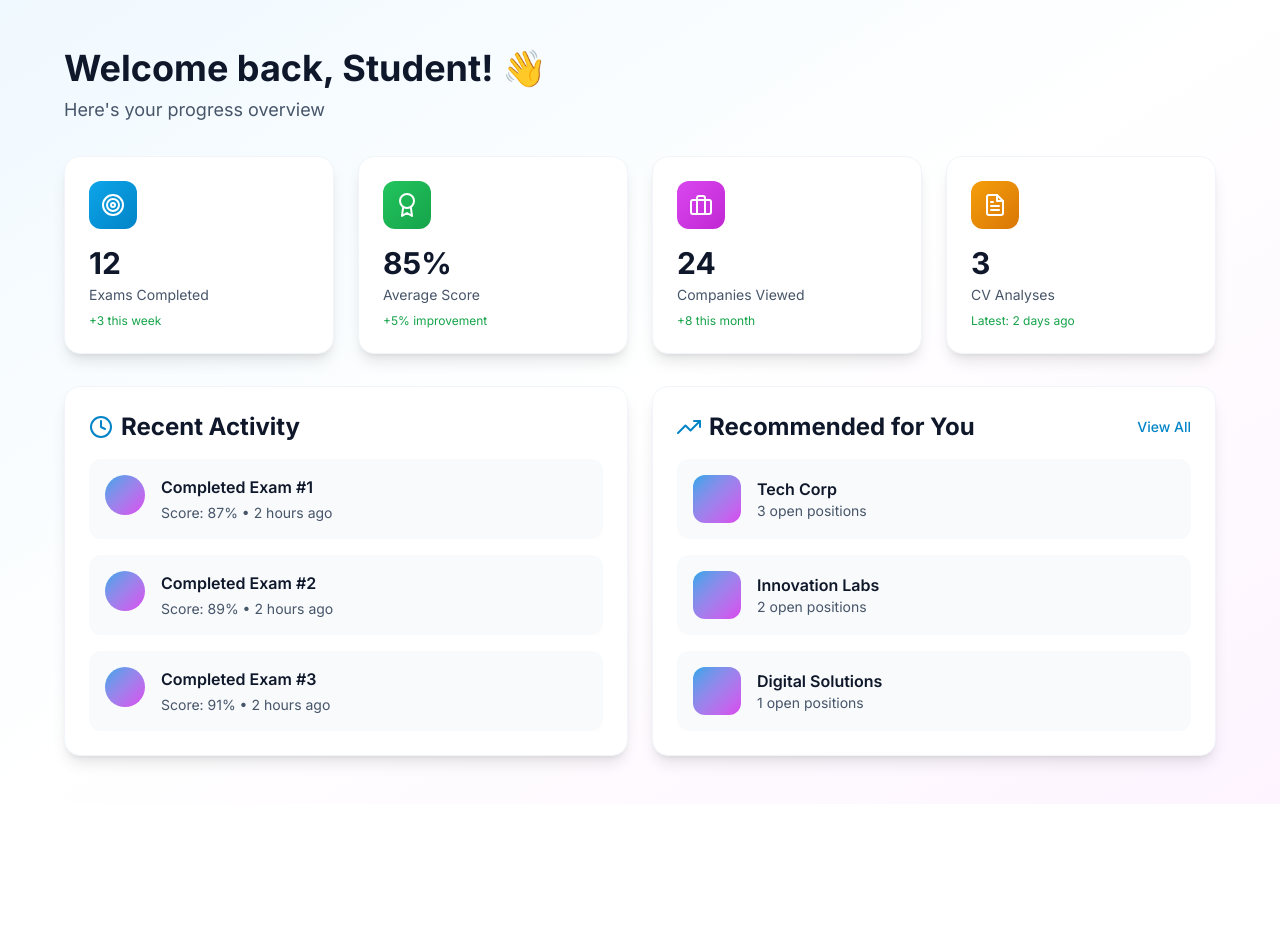
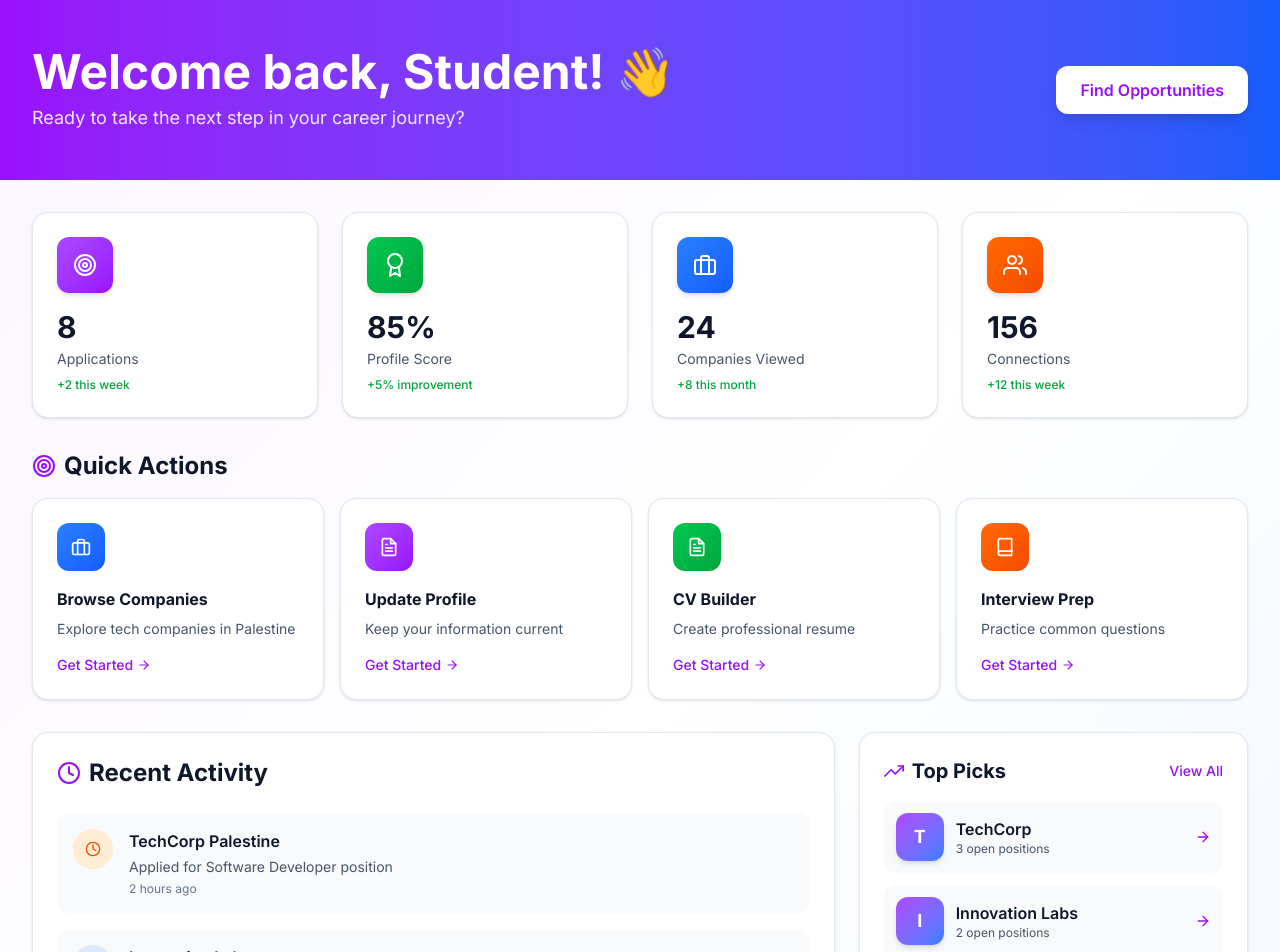
Before and after one commit to TalentsPal/TalentsPal, a Next.js app in the folder frontend/: page /student/dashboard in a window 1280 px wide. Shown: the top 952 px of the page. Before the commit the page ends 804 px from the top, so only its background shows below. Built offline with nearby package versions, Linux system fonts and the light colour scheme.

Commit message:
Update student dashboard page

```diff
--- a/frontend/src/app/student/dashboard/page.tsx
+++ b/frontend/src/app/student/dashboard/page.tsx
@@ -1,7 +1,8 @@
 'use client';
 
-import React from 'react';
+import React, { useState, useEffect } from 'react';
 import Link from 'next/link';
+import { useRouter } from 'next/navigation';
 import { motion } from 'framer-motion';
 import {
   FiTrendingUp,
@@ -10,57 +11,168 @@ import {
   FiTarget,
   FiAward,
   FiClock,
+  FiUsers,
+  FiBook,
+  FiStar,
+  FiCalendar,
+  FiArrowRight,
+  FiCheckCircle,
+  FiAlertCircle,
 } from 'react-icons/fi';
 
 export default function StudentDashboard() {
+  const router = useRouter();
+  const [user, setUser] = useState<any>(null);
+
+  useEffect(() => {
+    // Get user from localStorage
+    const userData = localStorage.getItem('user');
+    if (userData) {
+      setUser(JSON.parse(userData));
+    }
+  }, []);
+
   const stats = [
     {
       icon: <FiTarget className="text-2xl" />,
-      label: 'Exams Completed',
-      value: '12',
-      change: '+3 this week',
-      color: 'from-primary-500 to-primary-600',
+      label: 'Applications',
+      value: '8',
+      change: '+2 this week',
+      color: 'from-purple-500 to-purple-600',
+      bgColor: 'bg-purple-50 dark:bg-purple-900/20',
     },
     {
       icon: <FiAward className="text-2xl" />,
-      label: 'Average Score',
+      label: 'Profile Score',
       value: '85%',
       change: '+5% improvement',
-      color: 'from-success-500 to-success-600',
+      color: 'from-green-500 to-green-600',
+      bgColor: 'bg-green-50 dark:bg-green-900/20',
     },
     {
       icon: <FiBriefcase className="text-2xl" />,
       label: 'Companies Viewed',
       value: '24',
       change: '+8 this month',
-      color: 'from-secondary-500 to-secondary-600',
+      color: 'from-blue-500 to-blue-600',
+      bgColor: 'bg-blue-50 dark:bg-blue-900/20',
     },
     {
-      icon: <FiFileText className="text-2xl" />,
-      label: 'CV Analyses',
-      value: '3',
-      change: 'Latest: 2 days ago',
-      color: 'from-warning-500 to-warning-600',
+      icon: <FiUsers className="text-2xl" />,
+      label: 'Connections',
+      value: '156',
+      change: '+12 this week',
+      color: 'from-orange-500 to-orange-600',
+      bgColor: 'bg-orange-50 dark:bg-orange-900/20',
+    },
+  ];
+
+  const quickActions = [
+    {
+      title: 'Browse Companies',
+      description: 'Explore tech companies in Palestine',
+      icon: <FiBriefcase className="text-xl" />,
+      color: 'from-blue-500 to-blue-600',
+      link: '/student/companies',
+    },
+    {
+      title: 'Update Profile',
+      description: 'Keep your information current',
+      icon: <FiFileText className="text-xl" />,
+      color: 'from-purple-500 to-purple-600',
+      link: '/student/profile',
+    },
+    {
+      title: 'CV Builder',
+      description: 'Create professional resume',
+      icon: <FiFileText className="text-xl" />,
+      color: 'from-green-500 to-green-600',
+      link: '/student/cv-builder',
+    },
+    {
+      title: 'Interview Prep',
+      description: 'Practice common questions',
+      icon: <FiBook className="text-xl" />,
+      color: 'from-orange-500 to-orange-600',
+      link: '/student/interview-prep',
+    },
+  ];
+
+  const recentActivity = [
+    {
+      type: 'application',
+      company: 'TechCorp Palestine',
+      action: 'Applied for Software Developer position',
+      time: '2 hours ago',
+      status: 'pending',
+    },
+    {
+      type: 'profile',
+      company: 'Innovation Labs',
+      action: 'Company viewed your profile',
+      time: '5 hours ago',
+      status: 'info',
+    },
+    {
+      type: 'connection',
+      company: 'Digital Solutions',
+      action: 'New connection request',
+      time: '1 day ago',
+      status: 'success',
+    },
+  ];
+
+  const upcomingEvents = [
+    {
+      title: 'Career Fair 2025',
+      date: 'Dec 15, 2025',
+      time: '10:00 AM',
+      location: 'Birzeit University',
+      type: 'fair',
+    },
+    {
+      title: 'Tech Workshop',
+      date: 'Dec 20, 2025',
+      time: '2:00 PM',
+      location: 'Online',
+      type: 'workshop',
     },
   ];
 
   return (
-    <div className="min-h-screen bg-gradient-to-br from-primary-50 via-white to-secondary-50 dark:from-dark-950 dark:via-dark-900 dark:to-dark-950 py-12 px-4 sm:px-6 lg:px-8">
-      <div className="container-custom">
-        {/* Header */}
+    <div className="min-h-screen bg-gradient-to-br from-purple-50 via-white to-blue-50 dark:from-dark-950 dark:via-dark-900 dark:to-dark-950">
+      {/* Hero Section */}
+      <div className="bg-gradient-to-r from-purple-600 to-blue-600 text-white">
+        <div className="container-custom py-12">
           <motion.div
-          initial={{ opacity: 0, y: -20 }}
+            initial={{ opacity: 0, y: 20 }}
             animate={{ opacity: 1, y: 0 }}
-          className="mb-8"
+            className="flex flex-col md:flex-row justify-between items-start md:items-center gap-4"
           >
-          <h1 className="text-4xl font-bold text-dark-900 dark:text-dark-50 mb-2">
-            Welcome back, Student! 👋
+            <div>
+              <h1 className="text-4xl md:text-5xl font-bold mb-2">
+                Welcome back, {user?.fullName || 'Student'}! 👋
               </h1>
-          <p className="text-lg text-dark-600 dark:text-dark-400">
-            Here's your progress overview
+              <p className="text-lg text-purple-100">
+                Ready to take the next step in your career journey?
               </p>
+            </div>
+            <div className="flex gap-3">
+              <Link href="/student/companies">
+                <motion.button
+                  whileHover={{ scale: 1.05 }}
+                  whileTap={{ scale: 0.95 }}
+                  className="px-6 py-3 bg-white text-purple-600 rounded-xl font-semibold shadow-lg hover:shadow-xl transition-all"
+                >
+                  Find Opportunities
+                </motion.button>
+              </Link>
+            </div>
           </motion.div>
+        </div>
+      </div>
 
+      <div className="container-custom py-8">
         {/* Stats Grid */}
         <div className="grid grid-cols-1 md:grid-cols-2 lg:grid-cols-4 gap-6 mb-8">
           {stats.map((stat, index) => (
@@ -69,12 +181,14 @@ export default function StudentDashboard() {
               initial={{ opacity: 0, y: 20 }}
               animate={{ opacity: 1, y: 0 }}
               transition={{ delay: index * 0.1 }}
-              className="card p-6"
+              className="bg-white dark:bg-dark-800 rounded-2xl shadow-sm hover:shadow-lg transition-all p-6 border border-gray-100 dark:border-dark-700"
             >
+              <div className="flex justify-between items-start mb-4">
                 <div
-                className={`w-12 h-12 rounded-xl bg-gradient-to-br ${stat.color} flex items-center justify-center text-white mb-4`}
+                  className={`w-14 h-14 rounded-xl bg-gradient-to-br ${stat.color} flex items-center justify-center text-white shadow-md`}
                 >
                   {stat.icon}
+                </div>
               </div>
               <div className="text-3xl font-bold text-dark-900 dark:text-dark-50 mb-1">
                 {stat.value}
@@ -82,83 +196,200 @@ export default function StudentDashboard() {
               <div className="text-sm text-dark-600 dark:text-dark-400 mb-2">
                 {stat.label}
               </div>
-              <div className="text-xs text-success-600 dark:text-success-400">
+              <div className="text-xs text-green-600 dark:text-green-400 font-medium">
                 {stat.change}
               </div>
             </motion.div>
           ))}
         </div>
 
+        {/* Quick Actions */}
+        <motion.div
+          initial={{ opacity: 0, y: 20 }}
+          animate={{ opacity: 1, y: 0 }}
+          transition={{ delay: 0.4 }}
+          className="mb-8"
+        >
+          <h2 className="text-2xl font-bold text-dark-900 dark:text-dark-50 mb-4 flex items-center gap-2">
+            <FiTarget className="text-purple-600" />
+            Quick Actions
+          </h2>
+          <div className="grid grid-cols-1 md:grid-cols-2 lg:grid-cols-4 gap-4">
+            {quickActions.map((action, index) => (
+              <Link key={action.title} href={action.link}>
+                <motion.div
+                  initial={{ opacity: 0, y: 20 }}
+                  animate={{ opacity: 1, y: 0 }}
+                  transition={{ delay: 0.5 + index * 0.1 }}
+                  whileHover={{ scale: 1.03, y: -5 }}
+                  className="bg-white dark:bg-dark-800 rounded-2xl p-6 shadow-sm hover:shadow-xl transition-all cursor-pointer border border-gray-100 dark:border-dark-700 group"
+                >
+                  <div
+                    className={`w-12 h-12 rounded-xl bg-gradient-to-br ${action.color} flex items-center justify-center text-white mb-4 group-hover:scale-110 transition-transform`}
+                  >
+                    {action.icon}
+                  </div>
+                  <h3 className="font-bold text-dark-900 dark:text-dark-50 mb-2 group-hover:text-purple-600 transition-colors">
+                    {action.title}
+                  </h3>
+                  <p className="text-sm text-dark-600 dark:text-dark-400">
+                    {action.description}
+                  </p>
+                  <div className="mt-4 flex items-center text-purple-600 text-sm font-medium">
+                    Get Started
+                    <FiArrowRight className="ml-1 group-hover:translate-x-1 transition-transform" />
+                  </div>
+                </motion.div>
+              </Link>
+            ))}
+          </div>
+        </motion.div>
+
         {/* Content Grid */}
-        <div className="grid grid-cols-1 lg:grid-cols-2 gap-6">
+        <div className="grid grid-cols-1 lg:grid-cols-3 gap-6">
           {/* Recent Activity */}
           <motion.div
             initial={{ opacity: 0, x: -20 }}
             animate={{ opacity: 1, x: 0 }}
-            transition={{ delay: 0.4 }}
-            className="card p-6"
+            transition={{ delay: 0.6 }}
+            className="lg:col-span-2 bg-white dark:bg-dark-800 rounded-2xl shadow-sm p-6 border border-gray-100 dark:border-dark-700"
           >
-            <h2 className="text-2xl font-bold text-dark-900 dark:text-dark-50 mb-4 flex items-center gap-2">
-              <FiClock className="text-primary-600" />
+            <h2 className="text-2xl font-bold text-dark-900 dark:text-dark-50 mb-6 flex items-center gap-2">
+              <FiClock className="text-purple-600" />
               Recent Activity
             </h2>
             <div className="space-y-4">
-              {[1, 2, 3].map((i) => (
+              {recentActivity.map((activity, i) => (
+                <motion.div
+                  key={i}
+                  initial={{ opacity: 0, x: -20 }}
+                  animate={{ opacity: 1, x: 0 }}
+                  transition={{ delay: 0.7 + i * 0.1 }}
+                  className="flex items-start gap-4 p-4 rounded-xl bg-gray-50 dark:bg-dark-700 hover:bg-gray-100 dark:hover:bg-dark-600 transition-colors"
+                >
                   <div
-                  key={i}
-                  className="flex items-start gap-4 p-4 rounded-xl bg-dark-50 dark:bg-dark-800"
+                    className={`w-10 h-10 rounded-full flex-shrink-0 flex items-center justify-center ${
+                      activity.status === 'pending'
+                        ? 'bg-orange-100 text-orange-600'
+                        : activity.status === 'success'
+                        ? 'bg-green-100 text-green-600'
+                        : 'bg-blue-100 text-blue-600'
+                    }`}
                   >
-                  <div className="w-10 h-10 rounded-full bg-gradient-to-br from-primary-500 to-secondary-500 flex-shrink-0" />
-                  <div className="flex-1">
+                    {activity.status === 'pending' ? (
+                      <FiClock />
+                    ) : activity.status === 'success' ? (
+                      <FiCheckCircle />
+                    ) : (
+                      <FiAlertCircle />
+                    )}
+                  </div>
+                  <div className="flex-1 min-w-0">
                     <div className="font-semibold text-dark-900 dark:text-dark-50 mb-1">
-                      Completed Exam #{i}
+                      {activity.company}
                     </div>
-                    <div className="text-sm text-dark-600 dark:text-dark-400">
-                      Score: {85 + i * 2}% • 2 hours ago
+                    <div className="text-sm text-dark-600 dark:text-dark-400 mb-1">
+                      {activity.action}
+                    </div>
+                    <div className="text-xs text-dark-500 dark:text-dark-500">
+                      {activity.time}
                     </div>
                   </div>
+                </motion.div>
+              ))}
             </div>
+            <button className="w-full mt-4 py-3 text-purple-600 hover:bg-purple-50 dark:hover:bg-purple-900/20 rounded-xl font-medium transition-colors">
+              View All Activity
+            </button>
+          </motion.div>
+
+          {/* Right Sidebar */}
+          <div className="space-y-6">
+            {/* Recommended Companies */}
+            <motion.div
+              initial={{ opacity: 0, x: 20 }}
+              animate={{ opacity: 1, x: 0 }}
+              transition={{ delay: 0.7 }}
+              className="bg-white dark:bg-dark-800 rounded-2xl shadow-sm p-6 border border-gray-100 dark:border-dark-700"
+            >
+              <div className="flex items-center justify-between mb-4">
+                <h2 className="text-xl font-bold text-dark-900 dark:text-dark-50 flex items-center gap-2">
+                  <FiTrendingUp className="text-purple-600" />
+                  Top Picks
+                </h2>
+                <Link
+                  href="/student/companies"
+                  className="text-sm text-purple-600 hover:text-purple-700 font-medium hover:underline"
+                >
+                  View All
+                </Link>
+              </div>
+              <div className="space-y-3">
+                {['TechCorp', 'Innovation Labs', 'Digital Hub'].map((company, i) => (
+                  <motion.div
+                    key={company}
+                    initial={{ opacity: 0, x: 20 }}
+                    animate={{ opacity: 1, x: 0 }}
+                    transition={{ delay: 0.8 + i * 0.1 }}
+                    className="flex items-center gap-3 p-3 rounded-xl bg-gray-50 dark:bg-dark-700 hover:bg-gray-100 dark:hover:bg-dark-600 transition-colors cursor-pointer group"
+                  >
+                    <div className="w-12 h-12 rounded-xl bg-gradient-to-br from-purple-500 to-blue-500 flex-shrink-0 flex items-center justify-center text-white font-bold text-lg shadow-md">
+                      {company.charAt(0)}
+                    </div>
+                    <div className="flex-1 min-w-0">
+                      <div className="font-semibold text-dark-900 dark:text-dark-50 truncate group-hover:text-purple-600 transition-colors">
+                        {company}
+                      </div>
+                      <div className="text-xs text-dark-600 dark:text-dark-400">
+                        {3 - i} open positions
+                      </div>
+                    </div>
+                    <FiArrowRight className="text-purple-600 group-hover:translate-x-1 transition-transform" />
+                  </motion.div>
                 ))}
               </div>
             </motion.div>
 
-          {/* Recommended Companies */}
+            {/* Upcoming Events */}
             <motion.div
               initial={{ opacity: 0, x: 20 }}
               animate={{ opacity: 1, x: 0 }}
-            transition={{ delay: 0.5 }}
-            className="card p-6"
+              transition={{ delay: 0.8 }}
+              className="bg-white dark:bg-dark-800 rounded-2xl shadow-sm p-6 border border-gray-100 dark:border-dark-700"
             >
-            <div className="flex items-center justify-between mb-4">
-              <h2 className="text-2xl font-bold text-dark-900 dark:text-dark-50 flex items-center gap-2">
-                <FiTrendingUp className="text-primary-600" />
-                Recommended for You
+              <h2 className="text-xl font-bold text-dark-900 dark:text-dark-50 mb-4 flex items-center gap-2">
+                <FiCalendar className="text-purple-600" />
+                Upcoming Events
               </h2>
-              <Link href="/student/companies" className="text-sm text-primary-600 hover:text-primary-700 font-medium hover:underline">
-                View All
-              </Link>
+              <div className="space-y-4">
+                {upcomingEvents.map((event, i) => (
+                  <motion.div
+                    key={i}
+                    initial={{ opacity: 0, y: 10 }}
+                    animate={{ opacity: 1, y: 0 }}
+                    transition={{ delay: 0.9 + i * 0.1 }}
+                    className="p-4 rounded-xl border-l-4 border-purple-500 bg-purple-50 dark:bg-purple-900/20"
+                  >
+                    <div className="font-semibold text-dark-900 dark:text-dark-50 mb-2">
+                      {event.title}
                     </div>
-            <div className="space-y-4">
-              {['Tech Corp', 'Innovation Labs', 'Digital Solutions'].map((company, i) => (
-                <div
-                  key={company}
-                  className="flex items-center gap-4 p-4 rounded-xl bg-dark-50 dark:bg-dark-800 hover:bg-dark-100 dark:hover:bg-dark-700 transition-colors cursor-pointer"
-                >
-                  <div className="w-12 h-12 rounded-xl bg-gradient-to-br from-primary-500 to-secondary-500 flex-shrink-0" />
-                  <div className="flex-1">
-                    <div className="font-semibold text-dark-900 dark:text-dark-50">
-                      {company}
+                    <div className="text-xs text-dark-600 dark:text-dark-400 space-y-1">
+                      <div className="flex items-center gap-2">
+                        <FiCalendar className="w-3 h-3" />
+                        {event.date} • {event.time}
                       </div>
-                    <div className="text-sm text-dark-600 dark:text-dark-400">
-                      {3 - i} open positions
+                      <div className="flex items-center gap-2">
+                        <FiTarget className="w-3 h-3" />
+                        {event.location}
                       </div>
                     </div>
-                </div>
+                  </motion.div>
                 ))}
               </div>
             </motion.div>
           </div>
         </div>
       </div>
+    </div>
   );
 }
```
Lines whose indentation alone changed are shown as unchanged.
